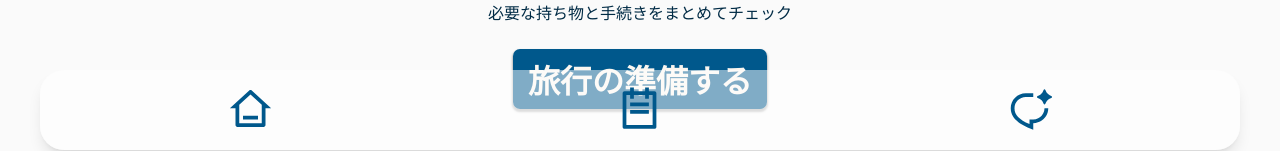
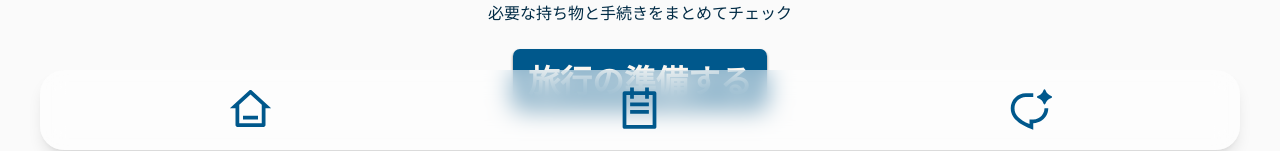
Before and after one commit to Triton-Swallows/Triton-Swallows-App, a React (Vite) app in the folder fe/: page / in a window 1280 px wide. Shown: the part 646-797 px from the top of the page. Built offline with nearby package versions, Linux system fonts and the light colour scheme; no server answers.

Commit message:
fix: footerをすりガラス風に

```diff
--- a/fe/src/components/organisms/layout/Footer.tsx
+++ b/fe/src/components/organisms/layout/Footer.tsx
@@ -20,7 +20,7 @@ export const Footer = () => {
 
   return (
     <>
-      <footer className="fixed bottom-[4px] left-1/2 -translate-x-1/2 z-20 bg-white/50 text-[#00588C] py-4 shadow-lg h-[63px] w-[262px] md:w-[1200px] md:h-[80px] bottom-0 rounded-3xl">
+      <footer className="fixed bottom-[4px] left-1/2 -translate-x-1/2 z-20 backdrop-blur-md bg-white/50 text-[#00588C] py-4 shadow-lg h-[63px] w-[262px] md:w-[1200px] md:h-[80px] bottom-0 rounded-3xl">
         <div className="flex justify-around items-center px-4 h-full">
           <Link to="/" className=" hover:text-blue-100">
             <RiHome3Line className="w-[45px] h-[50px]" />
```
